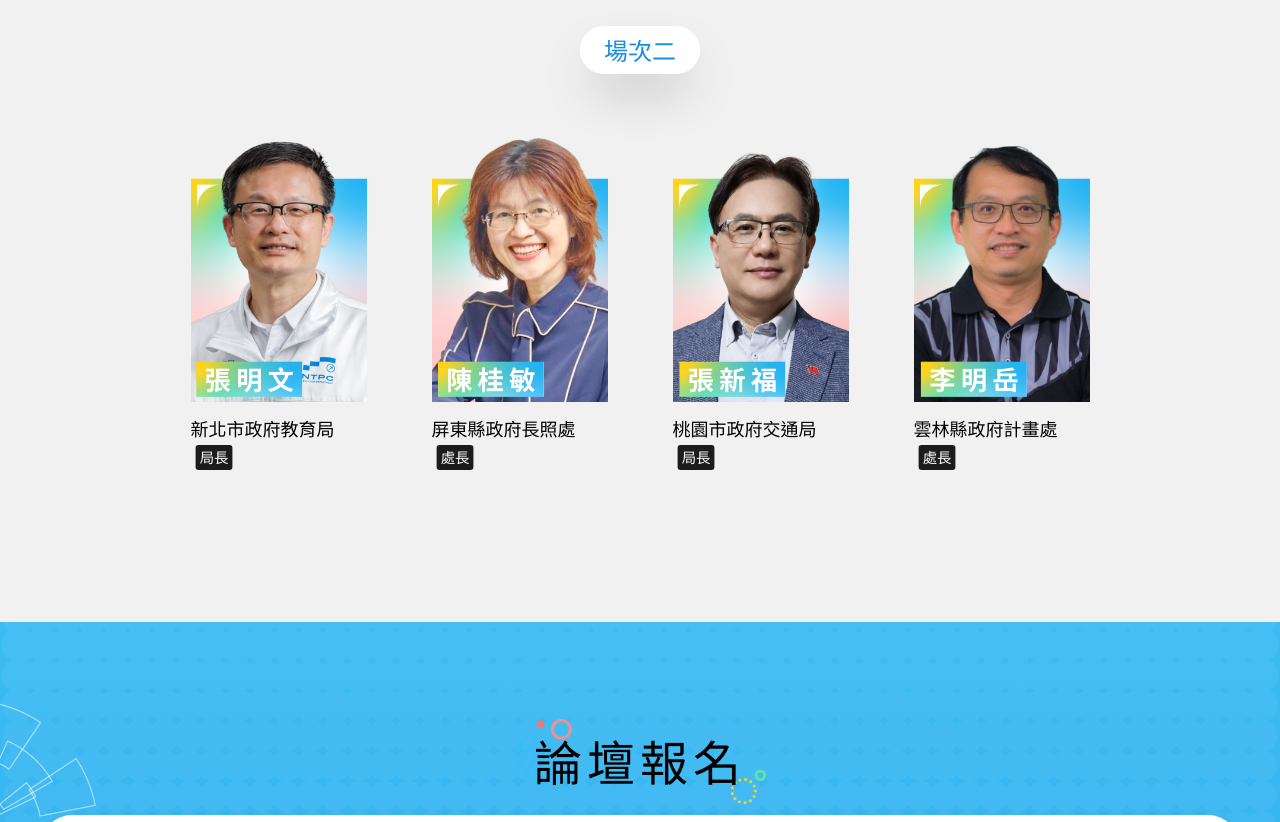
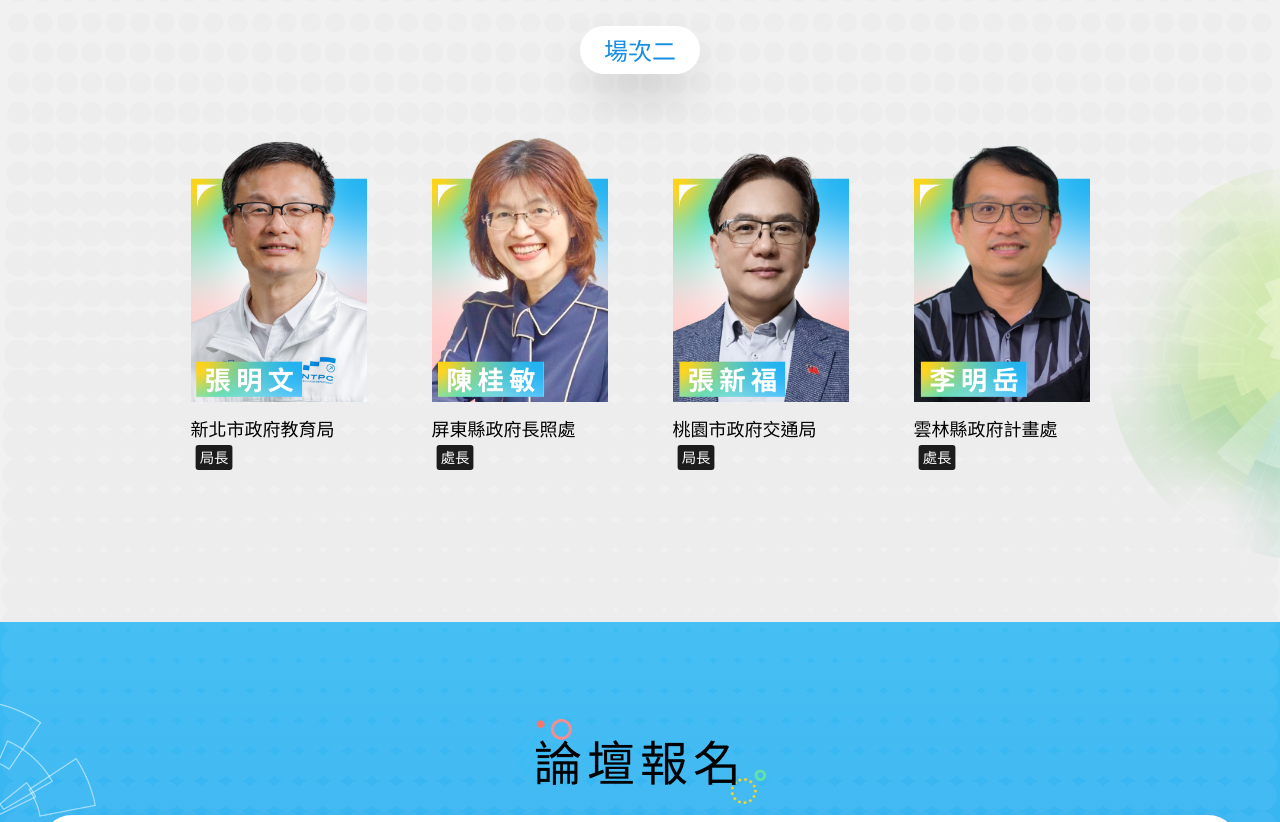
Before and after one commit to jackietsairock/SDGsforum, a Vue app: page / in a window 1280 px wide. Shown: the part 4320-5142 px from the top of the page. Built offline with nearby package versions, Linux system fonts and the light colour scheme.

Commit message:
更新講者區域樣式，替換背景圖並新增背景效果

```diff
--- a/src/App.vue
+++ b/src/App.vue
@@ -53,7 +53,8 @@ const eventInfo = getContentByType('event', 5)
     </section>
      <section id="speaker" class="relative w-full z-10" aria-label="講者陣容">
       <Speaker :speakers="speakers.data" :infoData="speakerInfo"/>
-      <div class="dot_bg"></div>
+      <img src="./assets/image/circles_big.png" alt="散狀物件-右" class="object-right object-right1">
+      <div class="dot_bg2"></div>
     </section>
     <section id="signUp" class="relative w-full z-21 overflow-x-hidden" aria-label="立即報名">
       <SignUp :infoData="signUpInfo" />
@@ -124,6 +125,18 @@ const eventInfo = getContentByType('event', 5)
   bottom: 0;
   height: 150%;
   transform: rotate(180deg);
+}
+
+.dot_bg2{
+  position: absolute;
+  top: 0;
+  left: 0;
+  width: 100%;
+  height: 100%;
+  background: url('./assets/image/dots-b.png') center center no-repeat;
+  background-size: cover;
+  z-index: -3;
+  opacity: 0.5;
 }
 
 .object-left{
```
